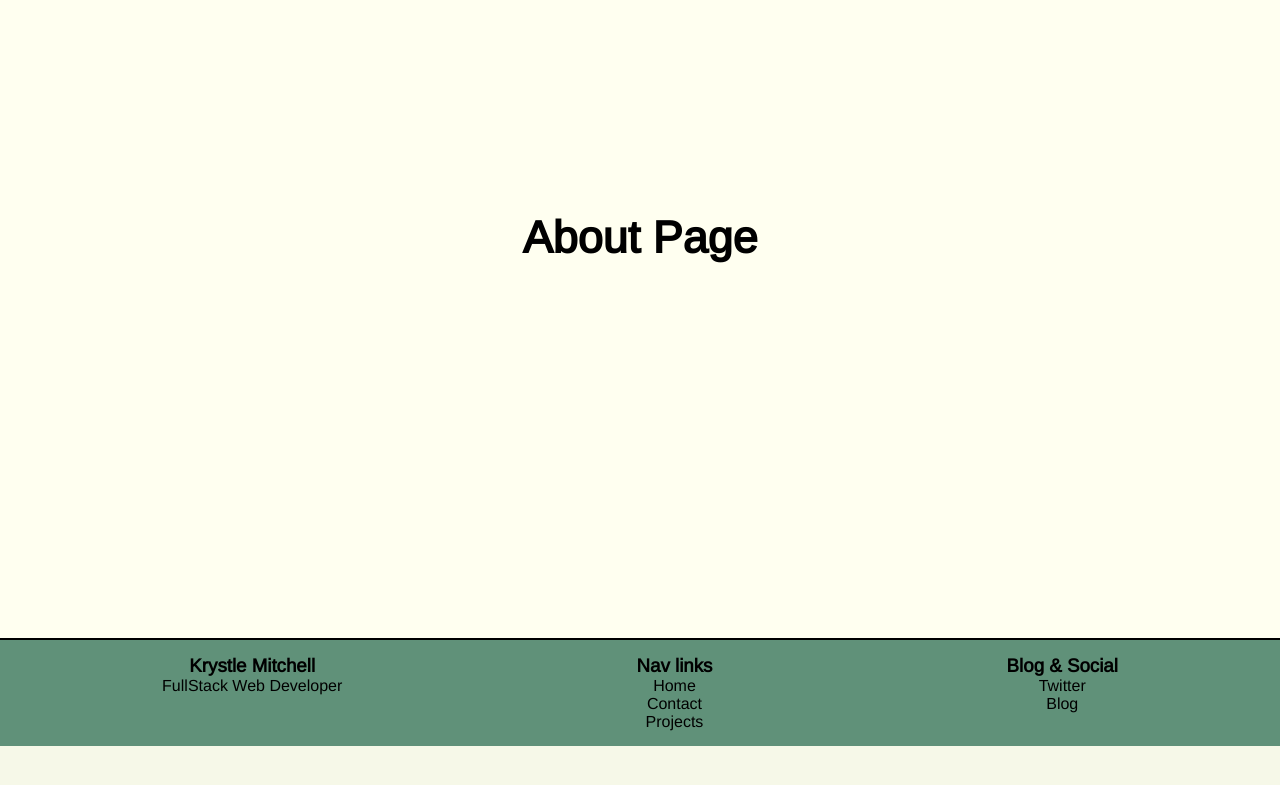
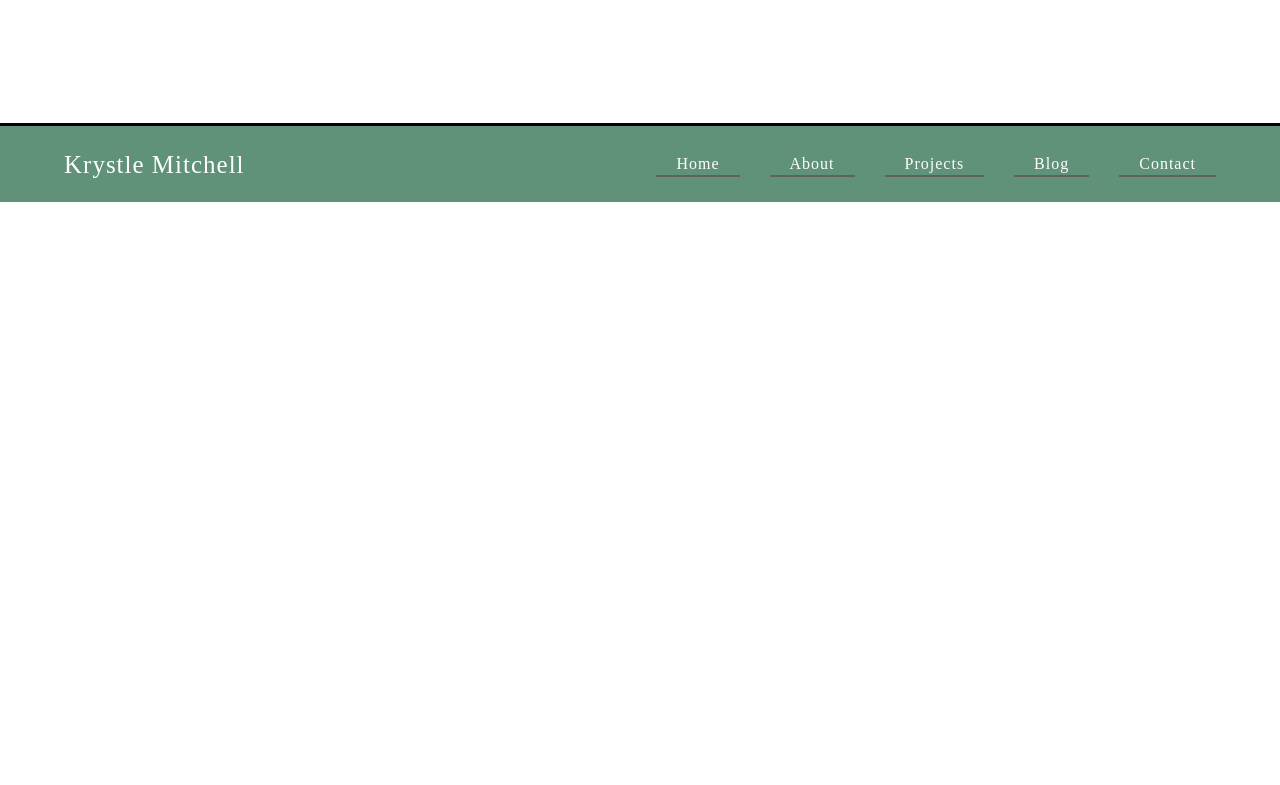
Before and after one commit to krystleM26/krystle-portfolio, a React (Create React App) app in the folder client/: page /about in a window 1280 px wide. Shown: the part 259-1044 px from the top of the page. After the commit the page ends 800 px from the top, so only its background shows below. Built offline with nearby package versions, Linux system fonts and the light colour scheme.

Commit message:
Update Homepage

```diff
--- a/client/public/index.html
+++ b/client/public/index.html
@@ -39,5 +39,6 @@
       To begin the development, run `npm start` or `yarn start`.
       To create a production bundle, use `npm run build` or `yarn build`.
     -->
+
   </body>
 </html>
--- a/client/src/App.css
+++ b/client/src/App.css
@@ -5,12 +5,11 @@
   border: 2px solid grey;
 }
 
-.App-logo {
+/* .App-logo {
   height: 40vmin;
   pointer-events: none;
-}
+} */
 
-/* Home */
 
 /* Page Layout and Contact Form */
 
@@ -29,7 +28,7 @@
   font-size: 20px;
   margin: 15%;
   padding: 60px;
-  border: 14px solid  #FED9C9;
+  border: 14px solid #fed9c9;
 }
 
 .container input,
@@ -38,7 +37,7 @@ textarea {
   width: 100%;
   padding: 0.5rem 0.8rem 0.5rem 0.8rem;
   margin: 0.9vw 0;
-  border: 2px solid #C1E1D2;
+  border: 2px solid #c1e1d2;
   border-radius: 5px;
   font-size: 20px;
 }
@@ -52,21 +51,79 @@ button {
   justify-content: center;
   padding: 14px 28px;
   font-size: 16px;
- background-color: #FEC994;
+  background-color: #fec994;
   cursor: pointer;
   text-align: center;
+}
+
+
+.footer {
+  display: flex;
+  border-top: 3px solid black;
+  align-items: center;
+  justify-content: space-between;
+  background-color: #609179;
+  padding: 20px  5%;
 
 }
-/* Project Card */
+@media only screen and (max-width: 768){
+  /* .card {
+    flex-direction: row;
+  } */
+
+  .footer {
+    display: flex;
+    border-top: 3px solid black;
+    align-items: center;
+    justify-content: space-evenly;
+    background-color: #609179;
+  }
+
+  .links {
+    display: none;
+  }
+  .links.active {
+    display: flex;
+    flex-direction: column;
+    position: fixed;
+    top: 0;
+    left: 0;
+    width: 100%;
+    height: 100vh;
+    background-color: #609179;
+    align-items: center;
+    justify-content: center;
+  }
 
 
- footer {
+  .bars-button {
     display: flex;
-  flex-direction:  row;
-  border-top: 3px solid black;
+    justify-content: space-between;
+    flex-direction: column;
+    width: 50px;
+    height: 40px;
+    z-index: 4;
+    position: relative;
+  }
+
+  .bars-button span {
+    background-color: #fff;
     width: 100%;
-  align-items: center;
+    height: 2px;
+    transition: all 0.3s ease;
+  }
+  .bars-button.active span:nth-child(2) {
+    display: none;
+  }
+  .bars-button.active span:nth-child(1) {
+    position: absolute;
+    transform: rotate(-45deg);
+  }
+  .bars-button.active span:nth-child(3) {
+    position: absolute;
+    transform: rotate(45deg);
+  }
 
-  border: 2px solid red;
-  background-color: #609179;
+
+
 }
--- a/client/src/App.js
+++ b/client/src/App.js
@@ -17,13 +17,17 @@ function App() {
     <Router>
 
       <NavBar />
-      <Routes>
-        <Route   path="/projects" element={<Projects />}></Route>
-        <Route  path="/" element={<Home />}></Route>
+
+
+       <Routes>
+        <Route path="/" element={<Home />}></Route>
         <Route  path="/about" element={<About />}></Route>
         <Route  path="/contact" element={<Contact />}></Route>
-      </Routes>
-      <Footer />
+        <Route path="/projects" element={<Projects />}></Route>
+     </Routes>
+
+<Footer />
+
     </Router>
   )
 }
--- a/client/src/components/Footer.js
+++ b/client/src/components/Footer.js
@@ -1,25 +1,53 @@
-import React from 'react'
-// import { Link } from 'react-router-dom'
+import React, { useState } from 'react'
+import { Link } from 'react-router-dom'
 
 const Footer = () => {
+  const [show, setShow] = useState(false)
+
+  const showSwitch = () => {
+    setShow(!show)
+  }
+
   return (
     <div className="footer">
-      <div className="columns">
-        <div className="foot-col1">
-          <h3>Krystle Mitchell</h3>
-          <p> FullStack Web Developer</p>
-        </div>
-        <div className="foot-col2">
-          <h3> Nav links</h3>
-          <p>Home</p>
-          <p>Contact</p>
-          <p>Projects</p>
-        </div>
-        <div className="foot-col3">
-          <h3> Blog & Social</h3>
-          <p>Twitter</p>
-          <p>Blog</p>
-        </div>
+    <div className='logo'>Krystle Mitchell</div>
+
+
+      <div className={show ? 'links active ' : 'links'}>
+
+
+        <Link onClick={showSwitch} to="/">
+          {''}
+          Home{''}
+        </Link>
+        <Link onClick={showSwitch} to="/about">
+          {''}
+          About{''}
+        </Link>
+
+        <Link onClick={showSwitch} to="/projects">
+          {''}
+          Projects{''}
+        </Link>
+
+        <Link onClick={showSwitch} to="/blog">
+          {''}
+          Blog{''}
+        </Link>
+
+        <Link onClick={showSwitch} to="/contact">
+          {''}
+          Contact{''}
+        </Link>
+      </div>
+
+      <div
+        onClick={showSwitch}
+        className={show ? 'bars-button active' : 'bars-button'}
+      >
+        <span></span>
+        <span></span>
+        <span></span>
       </div>
     </div>
   )
--- a/client/src/components/home/Home.js
+++ b/client/src/components/home/Home.js
@@ -2,36 +2,40 @@ import React from 'react'
 import './home.css'
 // import { Link } from 'react-router-dom'
 
+
 const Home = () => {
   return (
-    <div className="pages">
-          <div className='content'>
+
+    <div className='homepage'>
      <div className='header'>
      <h2>Welcome to The Home Page</h2>
+     <div>
+      <img src='https://media.istockphoto.com/photos/communication-network-above-earth-for-global-business-and-finance-picture-id1358839342?b=1&k=20&m=1358839342&s=170667a&w=0&h=_iTZ-wwXUi-LIucKkKF278CFWTPwPH2u0qI2jqi2l8o='  alt="Tech"/>
+     </div>
 
      </div>
      <div className='card'>
+          <div className='cards'>
+          <h2>Projects</h2>
+          <img src="https://images.unsplash.com/photo-1498050108023-c5249f4df085?ixlib=rb-1.2.1&ixid=MnwxMjA3fDB8MHxwaG90by1wYWdlfHx8fGVufDB8fHx8&auto=format&fit=crop&w=872&q=80" alt="Projects" />
+
+            <p> Projects I am currently working on</p>
+
+          </div>
+          <div className='cards'>
+          <h2>Blog</h2>
+          <img src="https://images.unsplash.com/photo-1498050108023-c5249f4df085?ixlib=rb-1.2.1&ixid=MnwxMjA3fDB8MHxwaG90by1wYWdlfHx8fGVufDB8fHx8&auto=format&fit=crop&w=872&q=80" alt="Projects" />
+
+            <p> Projects I am currently working on</p>
+
+          </div>
+          </div>
+
+
+     </div>
 
 
 
-          <div className='cards'>
-          <h4>Projects</h4>
-          <img src="https://images.unsplash.com/photo-1498050108023-c5249f4df085?ixlib=rb-1.2.1&ixid=MnwxMjA3fDB8MHxwaG90by1wYWdlfHx8fGVufDB8fHx8&auto=format&fit=crop&w=872&q=80" alt="Projects" />
-          <div class="container">
-            <p> Projects I am currently working on</p>
-           </div>
-          </div>
-          <div className='cards'>
-          <h4>Blog</h4>
-          <img src="https://images.unsplash.com/photo-1498050108023-c5249f4df085?ixlib=rb-1.2.1&ixid=MnwxMjA3fDB8MHxwaG90by1wYWdlfHx8fGVufDB8fHx8&auto=format&fit=crop&w=872&q=80" alt="Projects" />
-          <div class="container">
-            <p> Projects I am currently working on</p>
-           </div>
-          </div>
-          </div>
-      </div>
-
-    </div>
   )
 }
 
--- a/client/src/components/home/home.css
+++ b/client/src/components/home/home.css
@@ -1,34 +1,48 @@
+.homepage {
 
-.content {
-    display: flex;
-    flex-direction: column;
-    /* margin: 15%; */
-    align-items: center;
-    justify-content: space-between;
+ align-items: center;
+  justify-content: space-between;
+}
+.header {
+ display:flex;
+ flex-direction: row;
+ justify-content: space-around;
+ text-align: left;
+ border: 2px red solid;
+ margin: 10px;
+}
+h2{
+  padding: 10%;
+  align-items: center;
+  font-size: 50px;
+}
+
+img {
+  padding: 5%;
+  max-width: 100%;
+  border-radius: 15%;
+
+}
+
+.card {
+ display: flex;
+ border: 2px solid green;
+text-align: center;
 
 
 }
-.header {
-    margin: 15%;
-    margin-bottom: 50%;
+.cards {
+  padding: 5%;
+  margin: auto;
+
+
 }
 
 
 
-
-.card {
-    display: flex;
-    flex-direction: row;
-    justify-content: left;
+@media only screen and (max-width: 980px) {
+  .card {
+    flex-direction: column;
     max-width: 100%;
-
-
+  }
 }
-.cards {
-   margin: auto;
-}
-
-img {
-    max-width: 100%;
-    padding: 7%;
-}
--- a/client/src/components/projects/projects.css
+++ b/client/src/components/projects/projects.css
@@ -5,9 +5,3 @@
     justify-content: center;
     text-align: center;
   }
-
-
-  img {
-    max-width: 100%;
-    padding:25%
-  }
--- a/client/src/index.css
+++ b/client/src/index.css
@@ -4,28 +4,55 @@
   box-sizing: border-box;
   margin: 0;
   padding: 0;
-}
-
-body {
-  margin: 0;
-  padding: 0;
-  font-family: "Arimo", sans-serif;
-  background-color: #f6f8e8;
-  font-size: 2rem;
   text-align: center;
 }
 
-.pages {
-  height: 100vh;
-  width: 100%;
-  display: flex;
-  flex-wrap: wrap;
-  justify-content: center;
-  align-items: center;
-  color: black;
-  font-size: 30px;
-  background-color: ivory;
+html, body,  span, applet, object, iframe,
+ blockquote, pre,
+a, abbr, acronym, address, big, cite, code,
+del, dfn, em, img, ins, kbd, q, s, samp,
+small, strike, strong, sub, sup, tt, var,
+b, u, i, center,
+dl, dt, dd, ol, ul, li,
+fieldset, form, label, legend, h2
+table, caption, tbody, tfoot, thead, tr, th, td,
+article, aside, canvas, details, embed,
+figure, figcaption, hgroup,
+menu, nav, output, ruby, section, summary,
+time, mark, audio, video {
+	margin: 0;
+	padding: 0;
+	border: 0;
+	font-size: 100%;
+	font: inherit;
+	vertical-align: baseline;
 }
+/* HTML5 display-role reset for older browsers */
+article, aside, details, figcaption, figure,
+ hgroup,  section {
+	display: block;
+}
+body {
+	line-height: 1;
+}
+ol, ul {
+	list-style: none;
+}
+blockquote, q {
+	quotes: none;
+}
+blockquote:before, blockquote:after,
+q:before, q:after {
+	content: '';
+	content: none;
+}
+table {
+	border-collapse: collapse;
+	border-spacing: 0;
+}
+
+
+
 
 .navbar {
   display: flex;
@@ -34,6 +61,27 @@ body {
   padding: 20px 5%;
   background-color: #609179;
   z-index: 2;
+}
+
+.columns {
+  display: flex;
+  flex-wrap: wrap;
+  justify-content: space-around;
+  padding: 15px;
+  font-size: 16px;
+}
+
+
+.foot-col2 {
+  text-align: center;
+  justify-content: space-between;
+  align-items: center;
+}
+
+.foot-col3 {
+  text-align: center;
+  justify-content: right;
+  align-items: flex-end;
 }
 
 .bars-button {
@@ -111,6 +159,7 @@ body {
     justify-content: center;
   }
 
+
   .bars-button {
     display: flex;
     justify-content: space-between;
@@ -138,35 +187,10 @@ body {
     position: absolute;
     transform: rotate(45deg);
   }
+
+.header {
+  flex-direction: column;
+  justify-content: space-around;
+
 }
-
-/* Footer */
-.footer {
-  flex-direction: row;
-  border-top: 2px solid black;
-  width: 100%;
-  margin-bottom: 15%;
-  position: relative;
-  align-items: center;
-  background-color: #609179;
 }
-.columns {
-  display: flex;
-  flex-wrap: wrap;
-  justify-content: space-around;
-  padding: 15px;
-  font-size: 16px;
-}
-
-
-.foot-col2 {
-  text-align: center;
-  justify-content: space-between;
-  align-items: center;
-}
-
-.foot-col3 {
-  text-align: center;
-  justify-content: right;
-  align-items: flex-end;
-}
```
Lines whose indentation alone changed are shown as unchanged.
